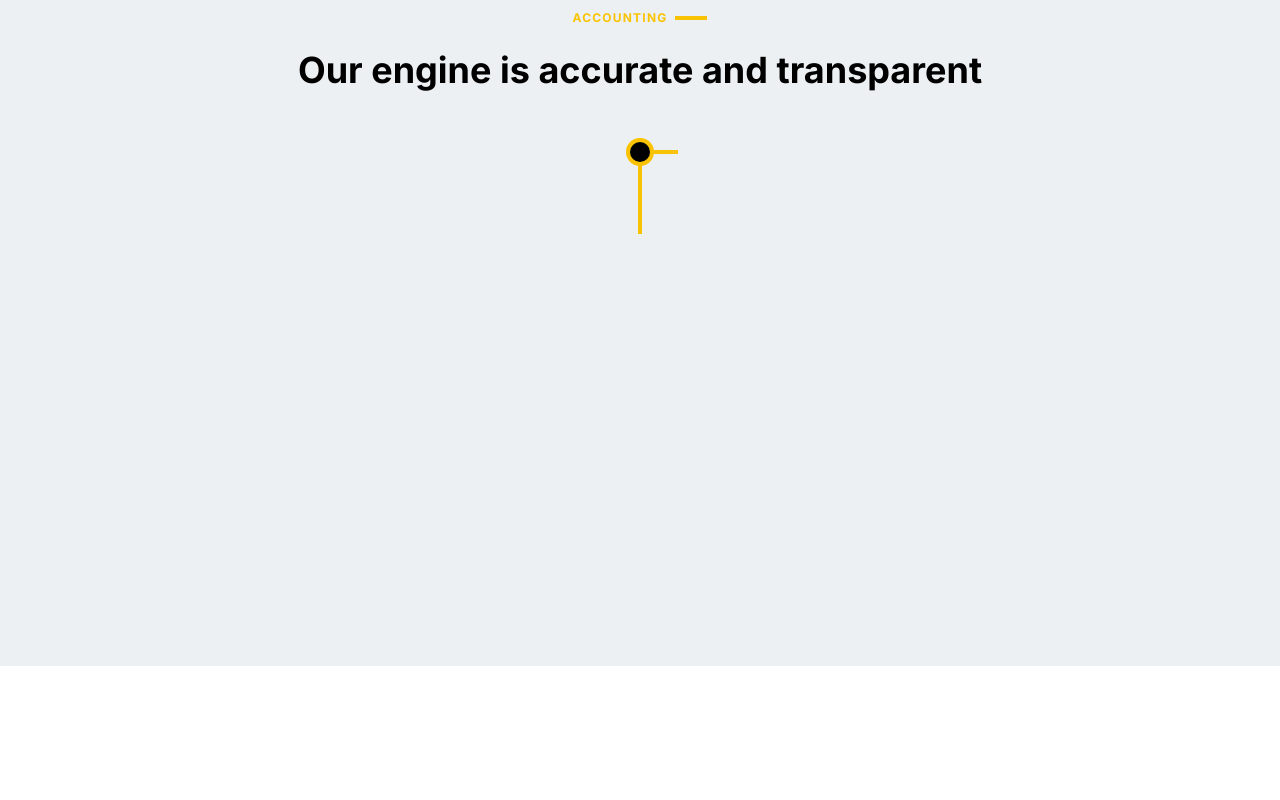
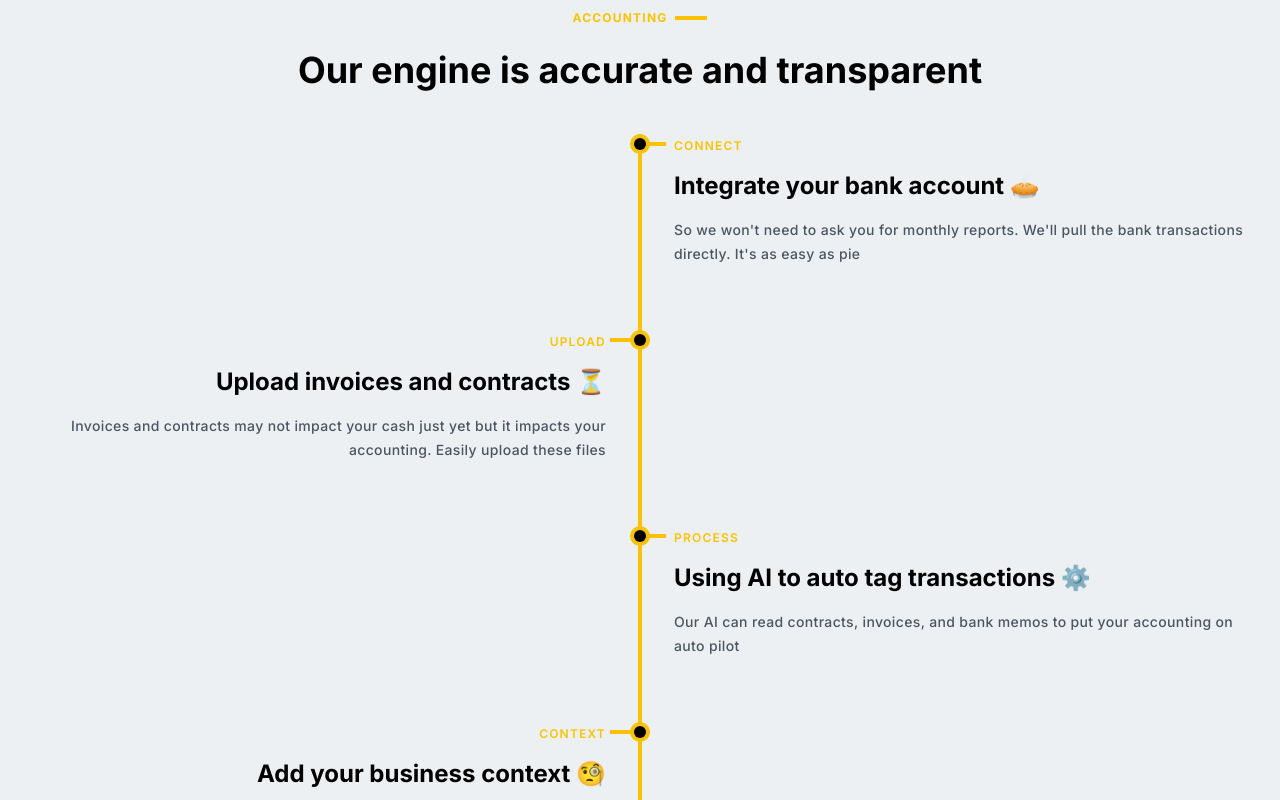
Before and after one commit to hqasmei/web-app-clones, a Next.js app: page /truewind/product in a window 1280 px wide. Shown: the part 960-1760 px from the top of the page. Built offline with nearby package versions, Linux system fonts and the light colour scheme.

Commit message:
WIP on product vertical roadmap feature

```diff
--- a/src/app/truewind/product/page.tsx
+++ b/src/app/truewind/product/page.tsx
@@ -71,7 +71,7 @@ const ProductPage = () => {
         </div>
       </div>
 
-      <div className="flex h-screen flex-col items-center bg-[#ECF0F2] px-8 py-36">
+      <div className="flex flex-col items-center bg-[#ECF0F2] px-8 py-36">
         <div className="flex flex-row items-center space-x-2">
           <span className="text-xs font-bold tracking-widest text-[#F9C303]">
             ACCOUNTING
@@ -83,11 +83,54 @@ const ProductPage = () => {
           Our engine is accurate and transparent
         </span>
 
-        <div className="mt-12">
-          <div className="relative h-24 w-1 bg-[#F9C303]">
-            <span className="absolute -right-3 h-7 w-7 rounded-full bg-[#F9C303]"></span>
-            <span className="absolute -right-2 top-1 z-10 h-5 w-5 rounded-full bg-black"></span>
-            <span className="absolute  top-3 h-1 w-10 bg-[#F9C303]"></span>
+        <div className="mt-12 w-full">
+          <div className="relative  grid  grid-cols-2 gap-1">
+            {accountingInfo.map((item, idx) => (
+              <React.Fragment key={idx}>
+                {idx % 2 == 0 && (
+                  <React.Fragment>
+                    <div className="h-48"></div>
+
+                    <div className="relative flex h-48 flex-col space-y-4 pl-8">
+                      <span className="text-xs font-semibold tracking-widest text-[#F9C303]">
+                        {item.title}
+                      </span>
+                      <span className="text-2xl font-bold">{item.detail}</span>
+                      <span className="text-sm font-medium leading-6 tracking-wide text-gray-600">
+                        {item.subtitle}
+                      </span>
+                      <div className="absolute -left-1 -top-5 h-[21rem] w-1 bg-[#F9C303]">
+                        <span className="absolute -right-2 h-5 w-5 rounded-full bg-[#F9C303]"></span>
+                        <span className="absolute -right-1 top-1 z-10 h-3 w-3 rounded-full bg-black"></span>
+                        <span className="absolute  top-2 h-1 w-7 bg-[#F9C303]"></span>
+                      </div>
+                    </div>
+                  </React.Fragment>
+                )}
+
+                {idx % 2 != 0 && (
+                  <React.Fragment>
+                    <div className="flex h-48 flex-col space-y-4 pr-8 text-right">
+                      <span className="text-xs font-semibold tracking-widest text-[#F9C303]">
+                        {item.title}
+                      </span>
+                      <span className="text-2xl font-bold">{item.detail}</span>
+                      <span className="text-sm font-medium leading-6 tracking-wide text-gray-600">
+                        {item.subtitle}
+                      </span>
+                    </div>
+
+                    <div className="relative h-48">
+                      <div className="absolute -left-1 -top-1 h-[21rem] w-1 bg-[#F9C303]">
+                        <span className="absolute -right-2 h-5 w-5 rounded-full bg-[#F9C303]"></span>
+                        <span className="absolute -right-1 top-1 z-10 h-3 w-3 rounded-full bg-black"></span>
+                        <span className="absolute -left-7 top-2 h-1 w-10 bg-[#F9C303]"></span>
+                      </div>
+                    </div>
+                  </React.Fragment>
+                )}
+              </React.Fragment>
+            ))}
           </div>
         </div>
       </div>
```
